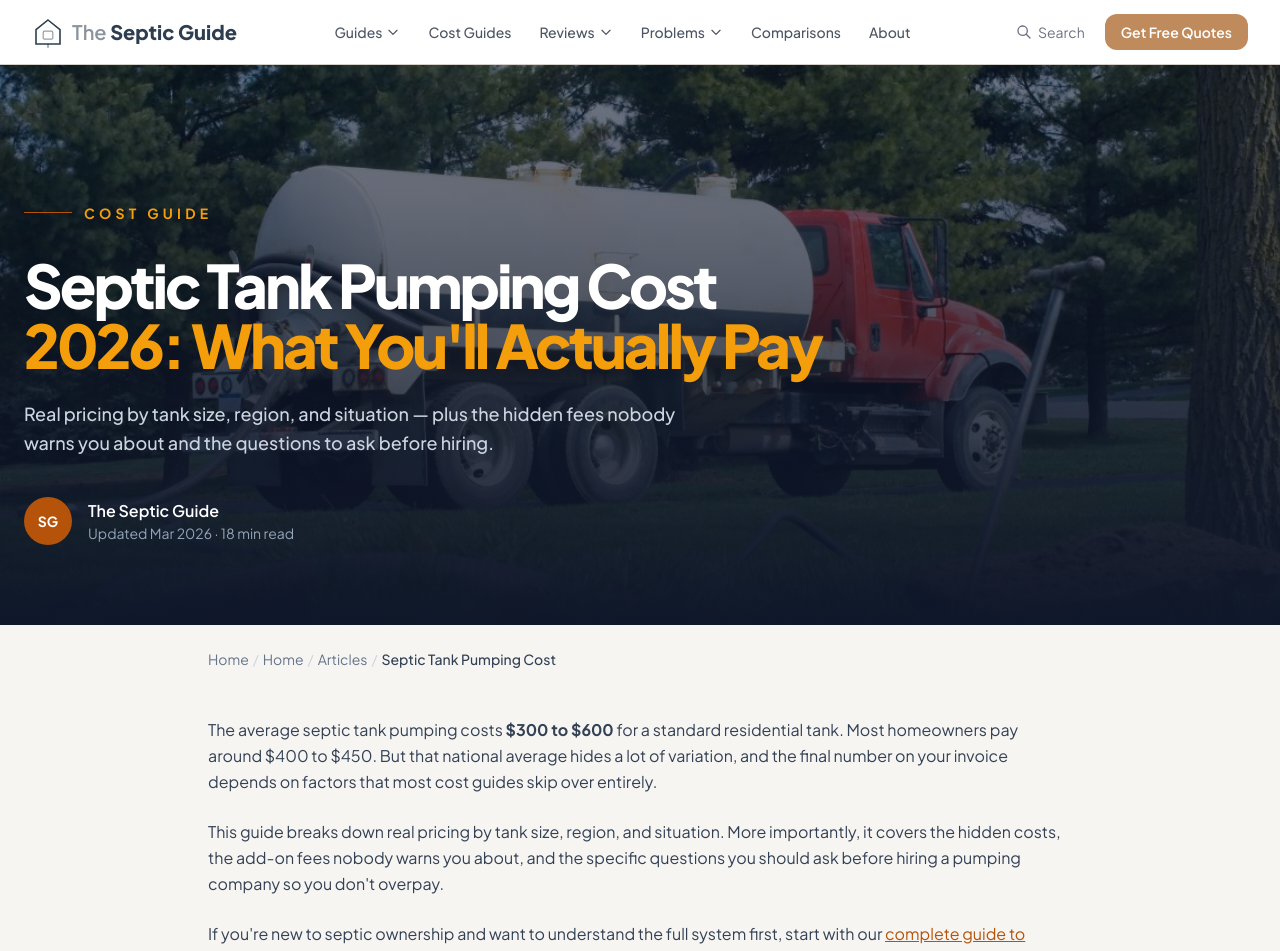
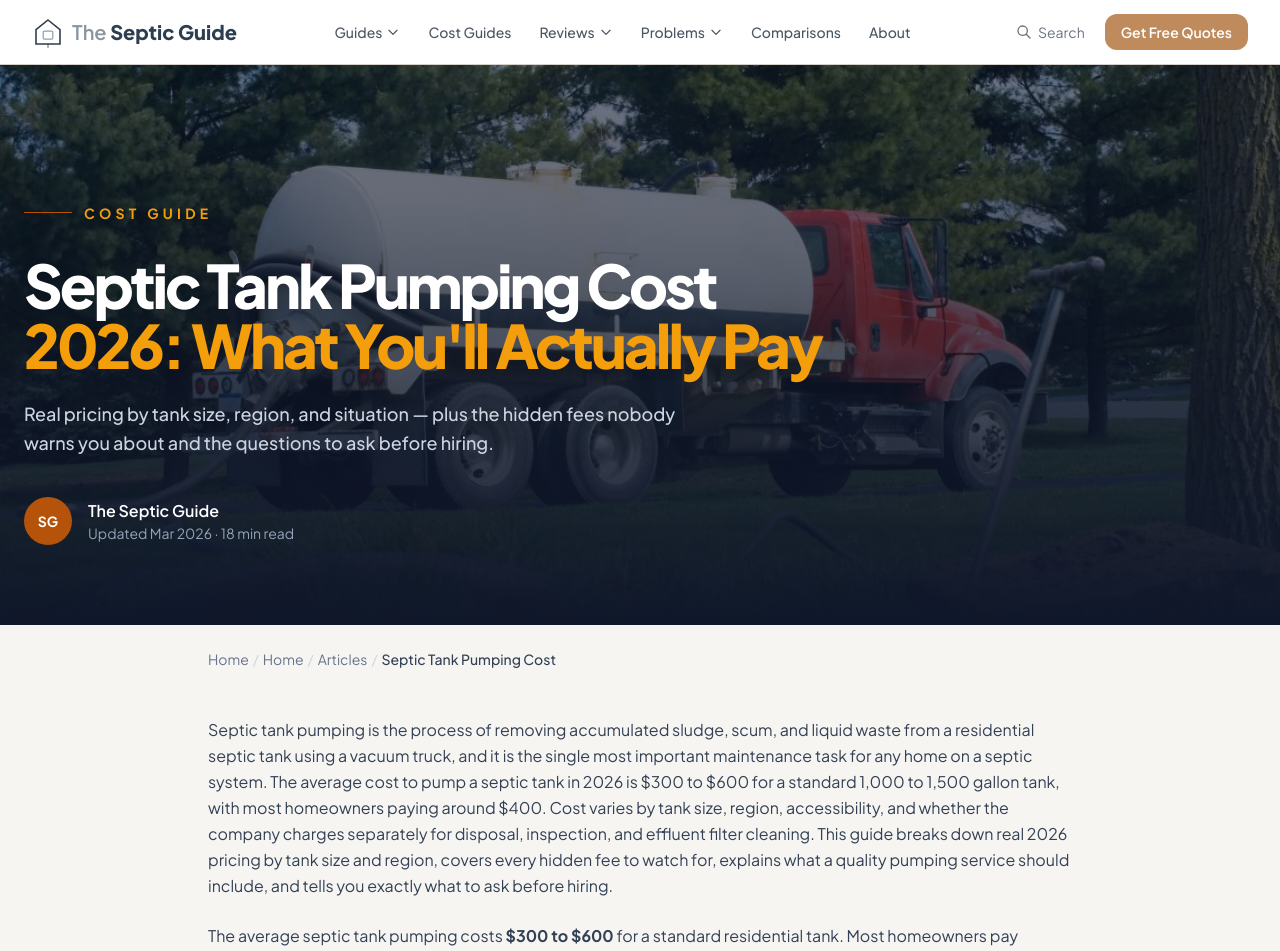
Before and after one commit to thebasementguide2026/theseptic.guide-, a Next.js app: page /articles/septic-tank-pumping-cost in a window 1280 px wide. Shown: the top 951 px of the page. Built offline with nearby package versions, Linux system fonts and the light colour scheme.

Commit message:
Add entity definition to septic tank pumping cost article

```diff
--- a/app/articles/septic-tank-pumping-cost/page.tsx
+++ b/app/articles/septic-tank-pumping-cost/page.tsx
@@ -128,6 +128,7 @@ export default function SepticPumpingCostArticle() {
 
       {/* Main Content */}
       <article className='max-w-4xl mx-auto px-4 py-12'>
+            <p className='text-base text-slate-700 leading-relaxed mb-6'>Septic tank pumping is the process of removing accumulated sludge, scum, and liquid waste from a residential septic tank using a vacuum truck, and it is the single most important maintenance task for any home on a septic system. The average cost to pump a septic tank in 2026 is $300 to $600 for a standard 1,000 to 1,500 gallon tank, with most homeowners paying around $400. Cost varies by tank size, region, accessibility, and whether the company charges separately for disposal, inspection, and effluent filter cleaning. This guide breaks down real 2026 pricing by tank size and region, covers every hidden fee to watch for, explains what a quality pumping service should include, and tells you exactly what to ask before hiring.</p>
         <p className='text-base text-slate-700 leading-relaxed mb-6'>
           The average septic tank pumping costs <strong>$300 to $600</strong> for a standard residential tank. Most homeowners pay around $400 to $450. But that national average hides a lot of variation, and the final number on your invoice depends on factors that most cost guides skip over entirely.
         </p>
```
